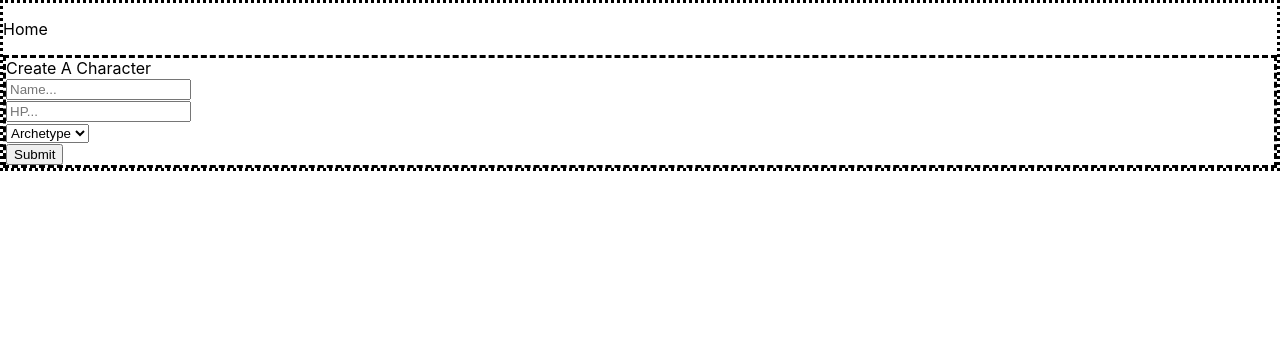
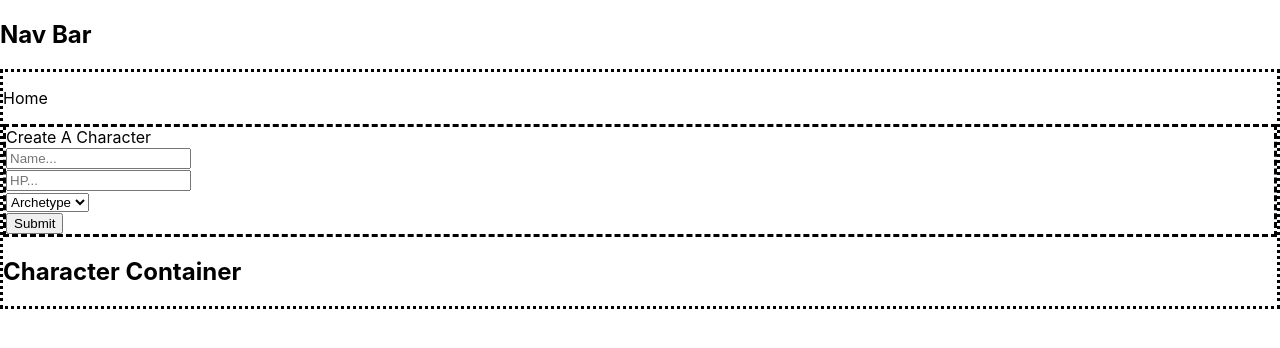
Before and after one commit to slopez421/character-creator, a React (Create React App) app: page / in a window 1280 px wide. Shown: the top 348 px of the page. Built offline with nearby package versions, Linux system fonts and the light colour scheme.

Commit message:
sample db.json

```diff
--- a/db.json
+++ b/db.json
@@ -0,0 +1,16 @@
+{
+    "characters": [
+    {
+        "id": 1,
+        "name": "Boblin",
+        "race": "Goblin",
+        "class": "Healer"
+    },
+    {
+        "id": 2,
+        "name": "Shelly Welly",
+        "race": "Elf",
+        "class": "Ranger"
+    }
+]
+}
--- a/src/App.js
+++ b/src/App.js
@@ -4,6 +4,7 @@ import Home from './components/Home';
 function App() {
   return (
     <div>
+        <h2>Nav Bar</h2>
         <Home />
     </div>
   );
--- /dev/null
+++ b/src/components/CharacterContainer.js
@@ -0,0 +1,9 @@
+import React from "react";
+
+function CharacterContainer() {
+return <div className="container">
+    <h2>Character Container</h2>
+</div>
+}
+
+export default CharacterContainer;
--- a/src/components/Home.js
+++ b/src/components/Home.js
@@ -1,10 +1,12 @@
 import React from "react";
 import CharacterForm from "./CharacterForm";
+import CharacterContainer from "./CharacterContainer";
 
 function Home() {
    return (<div className="home">
    <p>Home</p>
    <CharacterForm />
+   <CharacterContainer />
    </div>
    )
 }
```
